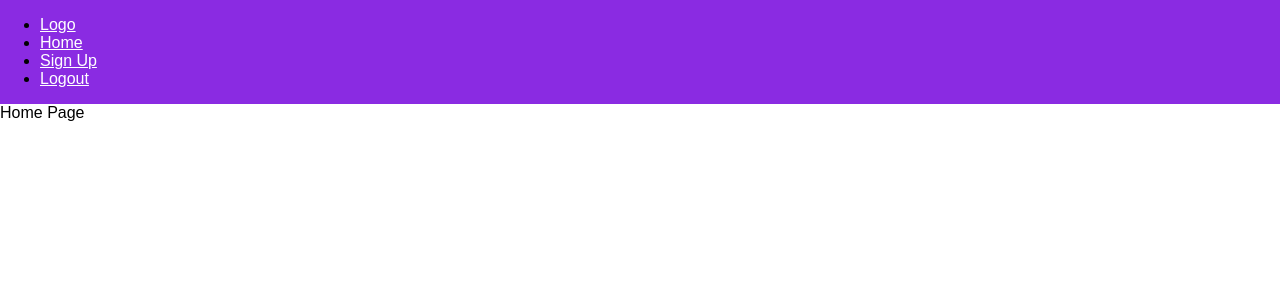
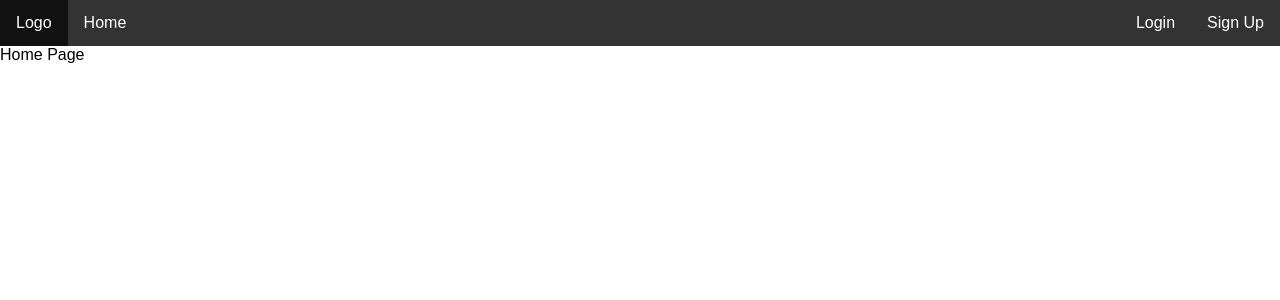
Before and after one commit to bethel-school-of-technology/taskticket-frontend, a React (Create React App) app in the folder taskticket/: page / in a window 1280 px wide. Shown: the top 300 px of the page. Built offline with nearby package versions, Linux system fonts and the light colour scheme; the HTML template or start-up script is replaced by a standard one.

Commit message:
updated navbar

```diff
--- a/taskticket/src/App.css
+++ b/taskticket/src/App.css
@@ -1,15 +1,35 @@
-nav {
-    display: grid;
-    background-color: blueviolet;
-}
+ul {
+    list-style-type: none;
+    margin: 0;
+    padding: 0;
+    overflow: hidden;
+    background-color: #333;
+    position: sticky;
+    top: 0;
+    width: 100%;
+  }
 
-.main-nav {
-    width: auto;
-    margin: auto;
-    grid-column: col-start / span 12;
-    grid-row: row-start / span 10;
-}
+  li {
+    float: left;
+  }
 
-a {
+  li a {
+    display: block;
     color: white;
-}
+    text-align: center;
+    padding: 14px 16px;
+    text-decoration: none;
+  }
+
+  /* Change the link color to #111 (black) on hover */
+  li a:hover {
+    background-color: #111;
+  }
+
+  .active {
+    background-color: #4CAF50;
+  }
+
+  .signup {
+      float: right;
+  }
--- a/taskticket/src/components/Navbar.js
+++ b/taskticket/src/components/Navbar.js
@@ -3,22 +3,16 @@ import React, { Component } from 'react';
 class Navbar extends Component {
     render() {
         return (
-            <nav className="main-nav">
-                <ul>
-                    <li>
-                        <a href="/">Logo</a>
-                    </li>
-                    <li>
-                        <a href="/">Home</a>
-                    </li>
-                    <li>
-                        <a href="/">Sign Up</a>
-                    </li>
-                    <li>
-                        <a href="/">Logout</a>
-                    </li>
-                </ul>
-            </nav>
+            <div>
+                <nav className="navigation">
+                    <ul className="menu">
+                        <li><a href="/">Logo</a></li>
+                        <li><a href="/">Home</a></li>
+                        <li className="signup"><a href="/">Sign Up</a></li>
+                        <li className="signup"><a href="/">Login</a></li>
+                    </ul>
+                </nav>
+            </div>
         )
     }
 }
```
